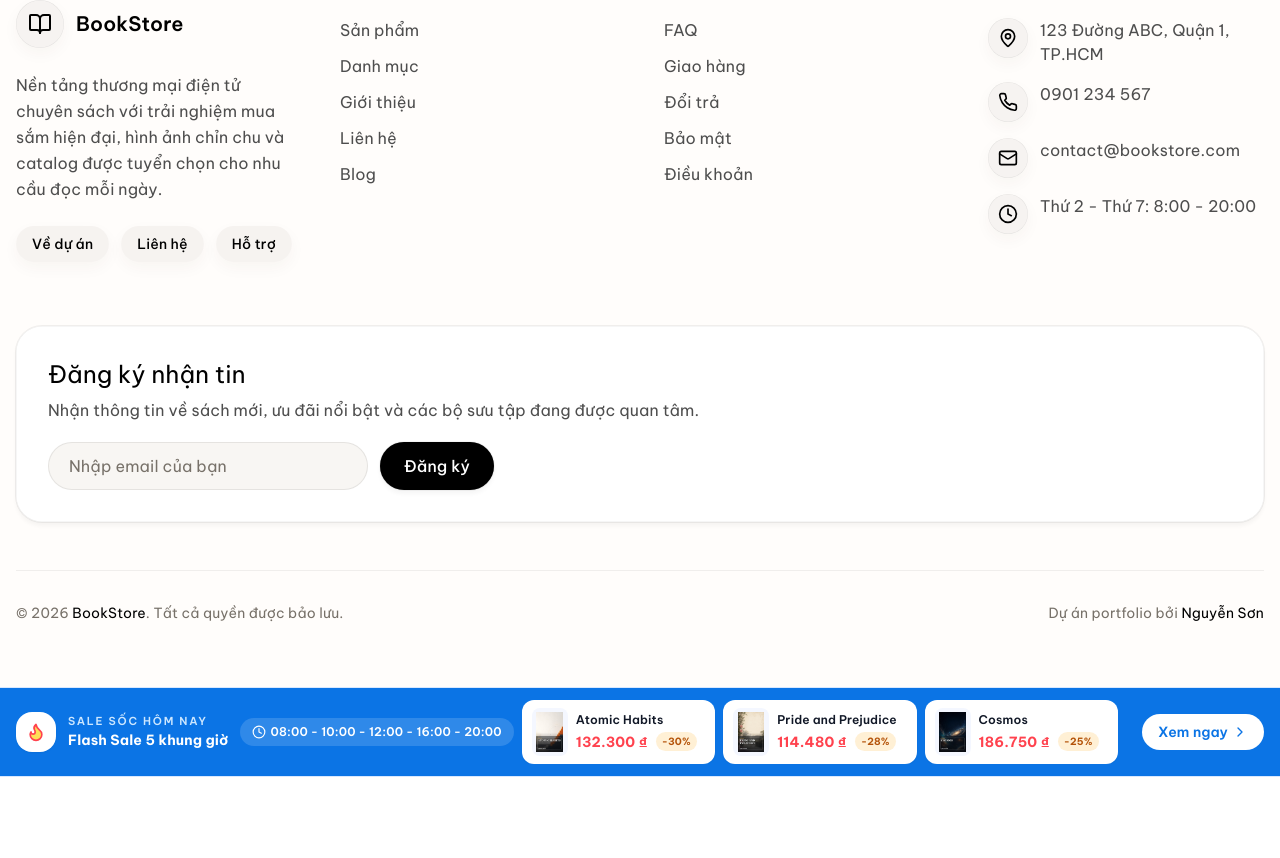
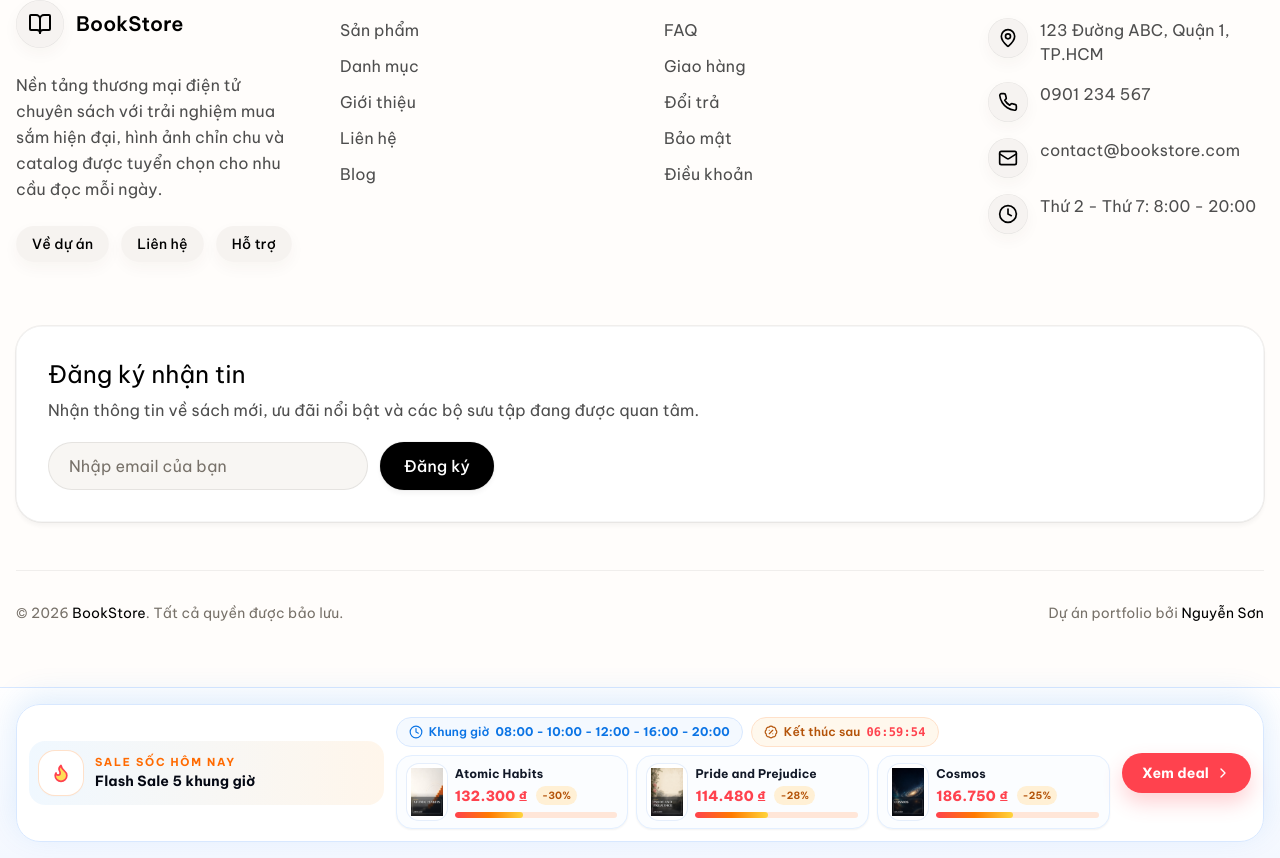
Before and after one commit to JasonTM17/Ecommerce_BookStore, a Next.js app in the folder frontend/: page / in a window 1280 px wide. Shown: the part 5422-6280 px from the top of the page. Before the commit the page ends 6199 px from the top, so only its background shows below. Built offline with nearby package versions, Linux system fonts and the light colour scheme; no server answers.

Commit message:
style(frontend): polish footer flash sale rail

```diff
--- a/frontend/src/components/flashsale/FlashSaleBanner.tsx
+++ b/frontend/src/components/flashsale/FlashSaleBanner.tsx
@@ -2,16 +2,40 @@
 
 import { useEffect, useRef, useState } from "react";
 import { useQuery, useQueryClient } from "@tanstack/react-query";
-import { ChevronRight, Clock, Flame } from "lucide-react";
+import { BadgePercent, ChevronRight, Clock, Flame } from "lucide-react";
 import Link from "next/link";
 import { ProductImage } from "@/components/ui/ProductImage";
+import { useLanguage } from "@/components/providers/language-provider";
 import { flashSaleApi, FlashSale } from "@/lib/flashsale";
 import { resolveProductFallbackImage } from "@/lib/product-images";
 import { publicWarmupQueryOptions } from "@/lib/public-query-options";
 
 const SALE_SLOTS = ["08:00", "10:00", "12:00", "16:00", "20:00"];
 
+const COPY = {
+  vi: {
+    aria: "Flash sale cu\u1ed1i trang",
+    kicker: "Sale s\u1ed1c h\u00f4m nay",
+    title: "Flash Sale 5 khung gi\u1edd",
+    slotLabel: "Khung gi\u1edd",
+    endsIn: "K\u1ebft th\u00fac sau",
+    cta: "Xem deal",
+    mobileCta: "Xem ngay",
+  },
+  en: {
+    aria: "Footer flash sale",
+    kicker: "Today's hot deals",
+    title: "Five-slot Flash Sale",
+    slotLabel: "Time slots",
+    endsIn: "Ends in",
+    cta: "View deals",
+    mobileCta: "View now",
+  },
+} as const;
+
 export function FlashSaleBanner() {
+  const { locale } = useLanguage();
+  const copy = COPY[locale];
   const { data: flashSales = [], isLoading } = useQuery({
     ...publicWarmupQueryOptions,
     queryKey: ["flash-sales-active"],
@@ -26,73 +50,112 @@ export function FlashSaleBanner() {
   const featuredSale = flashSales[0];
 
   return (
-    <div className="overflow-hidden border-y border-[#d8e8ff] bg-[#0b74e5]">
-      <div className="mx-auto w-full max-w-7xl px-4 py-3">
-        <div className="grid min-w-0 gap-3 md:grid-cols-[auto_minmax(0,1fr)_auto] md:items-center">
+    <section
+      aria-label={copy.aria}
+      data-testid="footer-flash-sale-banner"
+      className="border-t border-[#d8e8ff] bg-gradient-to-b from-white to-[#f4f8ff] pb-[env(safe-area-inset-bottom)]"
+    >
+      <div className="mx-auto w-full max-w-7xl px-4 py-4">
+        <div className="grid min-w-0 gap-3 rounded-[24px] border border-[#d8e8ff] bg-white/95 p-3 shadow-[rgba(11,116,229,0.12)_0_-8px_32px] backdrop-blur md:grid-cols-[minmax(220px,0.72fr)_minmax(0,1.45fr)_auto] md:items-center">
           <Link
             href="/flash-sale"
-            className="flex min-w-0 items-center gap-3 text-white"
+            className="flex min-w-0 items-center gap-3 rounded-2xl bg-gradient-to-r from-[#f0f8ff] to-[#fff6eb] p-2.5 text-gray-950 transition-colors hover:from-[#e8f5ff] hover:to-[#fff1dd]"
           >
-            <span className="flex h-10 w-10 shrink-0 items-center justify-center rounded-2xl bg-white text-[#ff424e] shadow-sm">
-              <Flame className="h-5 w-5 fill-[#ffdd57]" />
+            <span className="flex h-11 w-11 shrink-0 items-center justify-center rounded-2xl bg-white text-[#ff424e] shadow-sm ring-1 ring-[#ffe1ca]">
+              <Flame className="h-5 w-5 fill-[#ffdd57] text-[#ff424e]" />
             </span>
             <span className="min-w-0">
-              <span className="block text-[11px] font-semibold uppercase tracking-[0.16em] text-[#cde7ff]">
-                Sale sốc hôm nay
+              <span className="block text-[11px] font-bold uppercase tracking-[0.16em] text-[#ff6a00]">
+                {copy.kicker}
               </span>
-              <span className="block truncate text-sm font-bold text-white">
-                Flash Sale 5 khung giờ
+              <span className="block truncate text-sm font-bold text-gray-950">
+                {copy.title}
               </span>
             </span>
           </Link>
 
-          <div className="grid min-w-0 gap-3 sm:grid-cols-[minmax(0,1fr)_auto] sm:items-center">
-            <div className="flex min-w-0 items-center gap-2 overflow-hidden">
-              <div className="flex shrink-0 items-center gap-1 rounded-full bg-white/15 px-3 py-1.5 text-xs font-semibold text-white">
+          <div className="min-w-0">
+            <div className="mb-2 flex min-w-0 flex-wrap items-center gap-2">
+              <div className="flex shrink-0 items-center gap-1.5 rounded-full border border-[#d8e8ff] bg-[#f4f9ff] px-3 py-1.5 text-xs font-semibold text-[#0b74e5]">
                 <Clock className="h-3.5 w-3.5" />
-                {SALE_SLOTS.join(" - ")}
+                <span className="hidden sm:inline">{copy.slotLabel}</span>
+                <span className="font-bold">{SALE_SLOTS.join(" - ")}</span>
               </div>
-              <div className="hidden min-w-0 flex-1 gap-2 overflow-hidden md:flex">
+              <FlashSaleCountdownPill
+                endTime={featuredSale.endTime}
+                label={copy.endsIn}
+              />
+            </div>
+
+            <div className="hidden min-w-0 gap-2 md:grid md:grid-cols-3">
               {flashSales.slice(0, 3).map((sale, index) => (
                 <FlashSaleQuickView
                   key={sale.id}
                   sale={sale}
+                  locale={locale}
                   imagePriority={index === 0}
                 />
               ))}
             </div>
-            </div>
 
-            <FlashSaleMobileDeal sale={featuredSale} />
+            <FlashSaleMobileDeal
+              sale={featuredSale}
+              locale={locale}
+              ctaLabel={copy.mobileCta}
+            />
           </div>
 
           <Link
             href="/flash-sale"
-            className="hidden items-center gap-1 rounded-full bg-white px-4 py-2 text-sm font-semibold text-[#0b74e5] transition-colors hover:bg-[#eef7ff] md:inline-flex"
+            className="hidden items-center justify-center gap-1.5 rounded-full bg-[#ff424e] px-5 py-2.5 text-sm font-bold text-white shadow-[rgba(255,66,78,0.24)_0_10px_20px] transition-colors hover:bg-[#e83843] md:inline-flex"
           >
-            Xem ngay
+            {copy.cta}
             <ChevronRight className="h-4 w-4" />
           </Link>
         </div>
       </div>
+    </section>
+  );
+}
+
+function FlashSaleCountdownPill({
+  endTime,
+  label,
+}: {
+  endTime: string;
+  label: string;
+}) {
+  const timeLeft = useFlashSaleCountdown(endTime);
+
+  return (
+    <div className="flex min-w-0 items-center gap-1.5 rounded-full border border-[#ffe1ca] bg-[#fff8ed] px-3 py-1.5 text-xs font-semibold text-[#b45309]">
+      <BadgePercent className="h-3.5 w-3.5 shrink-0" />
+      <span className="hidden sm:inline">{label}</span>
+      <span className="font-mono font-bold tabular-nums text-[#ff424e]">
+        {formatCountdown(timeLeft)}
+      </span>
     </div>
   );
 }
 
 function FlashSaleQuickView({
   sale,
+  locale,
   imagePriority = false,
 }: {
   sale: FlashSale;
+  locale: "vi" | "en";
   imagePriority?: boolean;
 }) {
+  const soldPercent = getSoldPercent(sale);
+
   return (
     <Link
       href={`/products/${sale.product.id}?source=flash-sale&saleId=${sale.id}`}
       data-testid="flash-sale-banner-item"
-      className="flex min-w-0 flex-1 items-center gap-2 rounded-xl bg-white px-2.5 py-2 text-gray-900 shadow-sm transition-transform hover:-translate-y-0.5"
+      className="group flex min-w-0 items-center gap-2 rounded-2xl border border-[#e3efff] bg-[#fbfdff] px-2.5 py-2 text-gray-900 shadow-sm transition-all hover:-translate-y-0.5 hover:border-[#9ed2ff] hover:bg-white"
     >
-      <div className="relative h-12 w-9 shrink-0 overflow-hidden rounded-lg bg-[#f4f7ff]">
+      <div className="relative h-14 w-10 shrink-0 overflow-hidden rounded-xl bg-white ring-1 ring-[#e5eefb]">
         <ProductImage
           src={sale.product.imageUrl || undefined}
           fallbackSrc={resolveProductFallbackImage({
@@ -102,37 +165,104 @@ function FlashSaleQuickView({
           })}
           alt={sale.product.name}
           fill
-          sizes="36px"
+          sizes="40px"
           priority={imagePriority}
           className="object-contain p-1"
         />
       </div>
       <div className="min-w-0 flex-1">
-        <p className="truncate text-xs font-semibold">{sale.product.name}</p>
+        <p className="truncate text-xs font-bold transition-colors group-hover:text-[#0b74e5]">
+          {sale.product.name}
+        </p>
         <div className="mt-1 flex items-center gap-2">
-          <span className="text-sm font-bold text-[#ff424e]">
-            {formatPrice(sale.salePrice)}
+          <span className="text-sm font-extrabold text-[#ff424e]">
+            {formatPrice(sale.salePrice, locale)}
           </span>
           <span className="rounded-full bg-[#fff0d5] px-1.5 py-0.5 text-[10px] font-bold text-[#b45309]">
             -{sale.discountPercent}%
           </span>
+        </div>
+        <div className="mt-1.5 h-1.5 overflow-hidden rounded-full bg-[#ffe6d8]">
+          <div
+            className="h-full rounded-full bg-gradient-to-r from-[#ff424e] via-[#ff7a00] to-[#ffd43b]"
+            style={{ width: `${soldPercent}%` }}
+          />
         </div>
       </div>
     </Link>
   );
 }
 
-function FlashSaleMobileDeal({ sale }: { sale: FlashSale }) {
+function FlashSaleMobileDeal({
+  sale,
+  locale,
+  ctaLabel,
+}: {
+  sale: FlashSale;
+  locale: "vi" | "en";
+  ctaLabel: string;
+}) {
+  const timeLeft = useFlashSaleCountdown(sale.endTime);
+
+  return (
+    <Link
+      href={`/products/${sale.product.id}?source=flash-sale&saleId=${sale.id}`}
+      className="mt-2 grid min-w-0 grid-cols-[48px_minmax(0,1fr)] items-center gap-3 rounded-2xl border border-[#e3efff] bg-[#fbfdff] p-2.5 pr-16 md:hidden"
+    >
+      <div className="relative h-16 w-12 overflow-hidden rounded-xl bg-white ring-1 ring-[#e5eefb]">
+        <ProductImage
+          src={sale.product.imageUrl || undefined}
+          fallbackSrc={resolveProductFallbackImage({
+            id: sale.product.id,
+            imageUrl: sale.product.imageUrl,
+            images: [],
+          })}
+          alt={sale.product.name}
+          fill
+          sizes="48px"
+          priority
+          className="object-contain p-1"
+        />
+      </div>
+
+      <span className="min-w-0">
+        <span className="block truncate text-sm font-bold text-gray-950">
+          {sale.product.name}
+        </span>
+        <span className="mt-1 flex items-center gap-2">
+          <span className="text-base font-extrabold text-[#ff424e]">
+            {formatPrice(sale.salePrice, locale)}
+          </span>
+          <span className="rounded-full bg-[#fff0d5] px-1.5 py-0.5 text-[10px] font-bold text-[#b45309]">
+            -{sale.discountPercent}%
+          </span>
+        </span>
+        <span className="mt-1.5 flex flex-wrap items-center gap-2">
+          <span className="flex items-center gap-1 text-[11px] font-semibold text-[#0b74e5]">
+            <Clock className="h-3 w-3" />
+            {formatCountdown(timeLeft)}
+          </span>
+          <span className="inline-flex items-center gap-1 rounded-full bg-[#ff424e] px-2.5 py-1 text-[11px] font-bold text-white">
+            {ctaLabel}
+            <ChevronRight className="h-3 w-3" />
+          </span>
+        </span>
+      </span>
+    </Link>
+  );
+}
+
+function useFlashSaleCountdown(endTime: string) {
   const queryClient = useQueryClient();
-  const [timeLeft, setTimeLeft] = useState(calculateTimeLeft(sale.endTime));
+  const [timeLeft, setTimeLeft] = useState(calculateTimeLeft(endTime));
   const expireNotifiedRef = useRef(false);
 
   useEffect(() => {
     expireNotifiedRef.current = false;
-    setTimeLeft(calculateTimeLeft(sale.endTime));
+    setTimeLeft(calculateTimeLeft(endTime));
 
-    const timer = setInterval(() => {
-      const nextTimeLeft = calculateTimeLeft(sale.endTime);
+    const timer = window.setInterval(() => {
+      const nextTimeLeft = calculateTimeLeft(endTime);
       setTimeLeft(nextTimeLeft);
 
       if (
@@ -149,29 +279,21 @@ function FlashSaleMobileDeal({ sale }: { sale: FlashSale }) {
       }
     }, 1000);
 
-    return () => clearInterval(timer);
-  }, [queryClient, sale.endTime]);
+    return () => window.clearInterval(timer);
+  }, [endTime, queryClient]);
 
-  return (
-    <Link
-      href={`/products/${sale.product.id}?source=flash-sale&saleId=${sale.id}`}
-      className="flex min-w-0 items-center justify-between gap-3 rounded-2xl bg-white px-3 py-2 md:hidden"
-    >
-      <span className="min-w-0">
-        <span className="block truncate text-sm font-semibold text-gray-900">
-          {sale.product.name}
-        </span>
-        <span className="mt-0.5 block text-sm font-bold text-[#ff424e]">
-          {formatPrice(sale.salePrice)}
-        </span>
-      </span>
-      <span className="shrink-0 rounded-full bg-[#fff0d5] px-2.5 py-1 font-mono text-xs font-bold text-[#b45309]">
-        {String(timeLeft.hours).padStart(2, "0")}:
-        {String(timeLeft.minutes).padStart(2, "0")}:
-        {String(timeLeft.seconds).padStart(2, "0")}
-      </span>
-    </Link>
-  );
+  return timeLeft;
+}
+
+function getSoldPercent(sale: FlashSale) {
+  const stockLimit = Math.max(sale.stockLimit, 1);
+  return Math.min(100, Math.max(8, (sale.soldCount / stockLimit) * 100));
+}
+
+function formatCountdown(timeLeft: ReturnType<typeof calculateTimeLeft>) {
+  return `${String(timeLeft.hours).padStart(2, "0")}:${String(
+    timeLeft.minutes,
+  ).padStart(2, "0")}:${String(timeLeft.seconds).padStart(2, "0")}`;
 }
 
 function calculateTimeLeft(endTime: string) {
@@ -186,8 +308,8 @@ function calculateTimeLeft(endTime: string) {
   return { hours, minutes, seconds };
 }
 
-function formatPrice(price: number) {
-  return new Intl.NumberFormat("vi-VN", {
+function formatPrice(price: number, locale: "vi" | "en") {
+  return new Intl.NumberFormat(locale === "vi" ? "vi-VN" : "en-US", {
     style: "currency",
     currency: "VND",
     minimumFractionDigits: 0,
```
Lines whose indentation alone changed are shown as unchanged.
